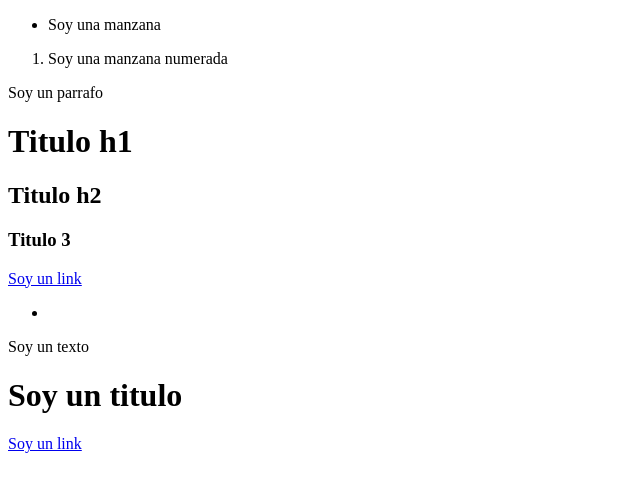
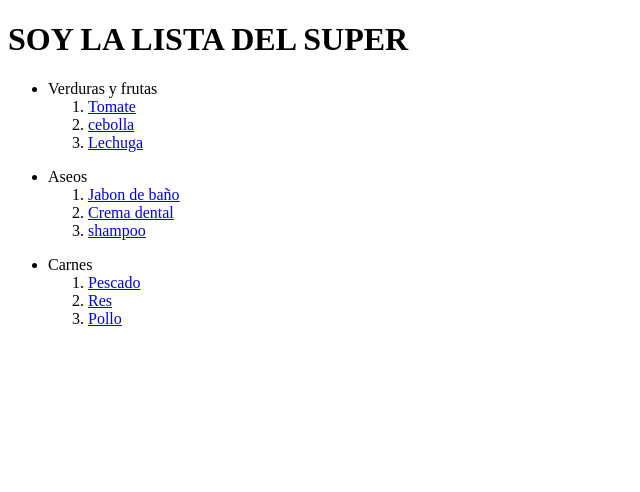
Before and after one commit to ingecarlosgomez07/CursoHTMLPlatzi, a plain HTML site: page index.html in a window 1280 px wide. Shown: the whole page, without its empty margins (0-640 px from the left). Drawn offline with Linux system fonts and the light colour scheme.

Commit message:
Pagina de lista de mercado

```diff
--- a/index.html
+++ b/index.html
@@ -10,6 +10,7 @@
     </head>
     <body>
         <header>
+          <h1>SOY LA LISTA DEL SUPER</h1>
             <nav>
 
             </nav>
@@ -21,59 +22,36 @@
                 </article>
             </section>
             <ul>
-                <li>Soy una manzana </li>
+              <li>Verduras y frutas </li>
+              <ol>
+                <li><a href="https://www.recetasnestle.com.ec/recetas/crema-de-tomate">Tomate</a> </li>
+                <li><a href="#">cebolla</a> </li>
+                <li><a href="#">Lechuga</a> </li>
+              </ol>
+            </ul>
+            <ul>
+              <li>Aseos </li>
+              <ol>
+                <li><a href="#">Jabon de baño</a> </li>
+                <li><a href="#">Crema dental</a> </li>
+                <li><a href="#">shampoo</a> </li>
+              </ol>
+            </ul>
+            <ul>
+              <li>Carnes </li>
+              <ol>
+                <li><a href="#">Pescado</a> </li>
+                <li><a href="https://www.recetasnestle.com.ec/recetas/carne-salteada">Res</a> </li>
+                <li><a href="https://www.recetasnestle.com.ec/recetas/pollo-con-verduras">Pollo</a> </li>
+              </ol>
+            </ul>
 
-            </ul>
-            <ol>
-                <li>Soy una manzana  numerada </li>
-            </ol>
         </main>
 
         <footer>
-        <p>Soy un parrafo</p>
-        <h1>Titulo h1</h1>
-        <h2>Titulo h2</h2>
-        <h3>Titulo 3</h3>
-        <a href="#">Soy un link</a>
+
         </footer>
 
-        <header> <!--Sección superior de nuestro website-->
 
-            <nav></nav> <!--Sección de navegación de nuestro website, siempre dentro del header-->
-
-          </header>
-
-          <main> <!--Main es el contenido central de nuestro website, "la parte del medio"-->
-
-            <section>
-              <!--Nuestro website puede estar divido por secciones, por ejemplo platzi tiene 3: El navegador de cursos y rutas, el feed y nuestras rutas de aprendizaje-->
-
-              <article>
-                <!--Contenido independiente de la página. Es reutilizable-->
-              </article>
-
-            </section>
-
-            <ul> <!--Lista desordenada: Sin numerar-->
-
-              <li><!--Item List. Elementos de la lista--></li>
-
-            </ul>
-
-            <ol></ol> <!--Lista ordenada: Numerada-->
-
-          </main>
-
-          <footer> <!--Sección final de nuestro website-->
-
-          </footer>
-
-          <p>Soy un texto</p> <!--Párrafo, texto-->
-
-          <h1>Soy un titulo</h1>
-          <!--Títulos, muestran el texto más grande y con negrilla. Existen desde el h1 al h6-->
-
-          <a href="#">Soy un link</a>
-          <!--Enlaces/links que nos permitirán movernos entre páginas.-->
     </body>
 </html>
```
